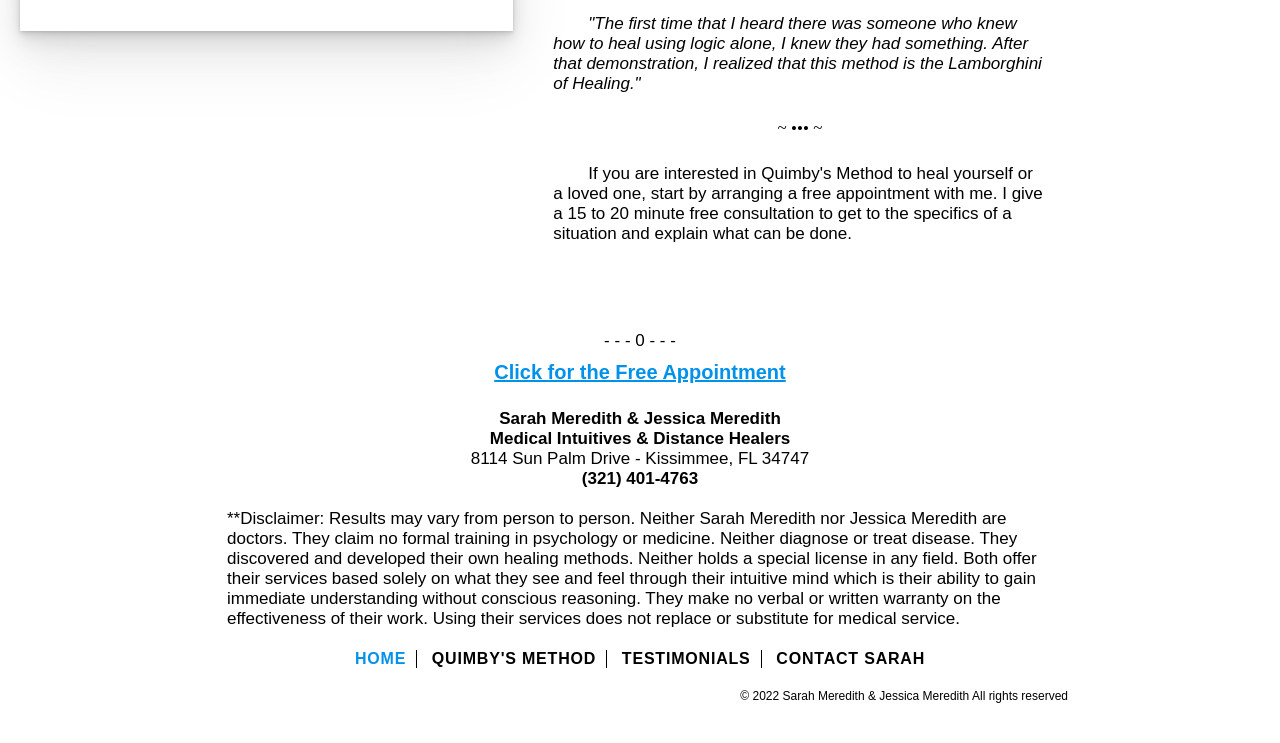
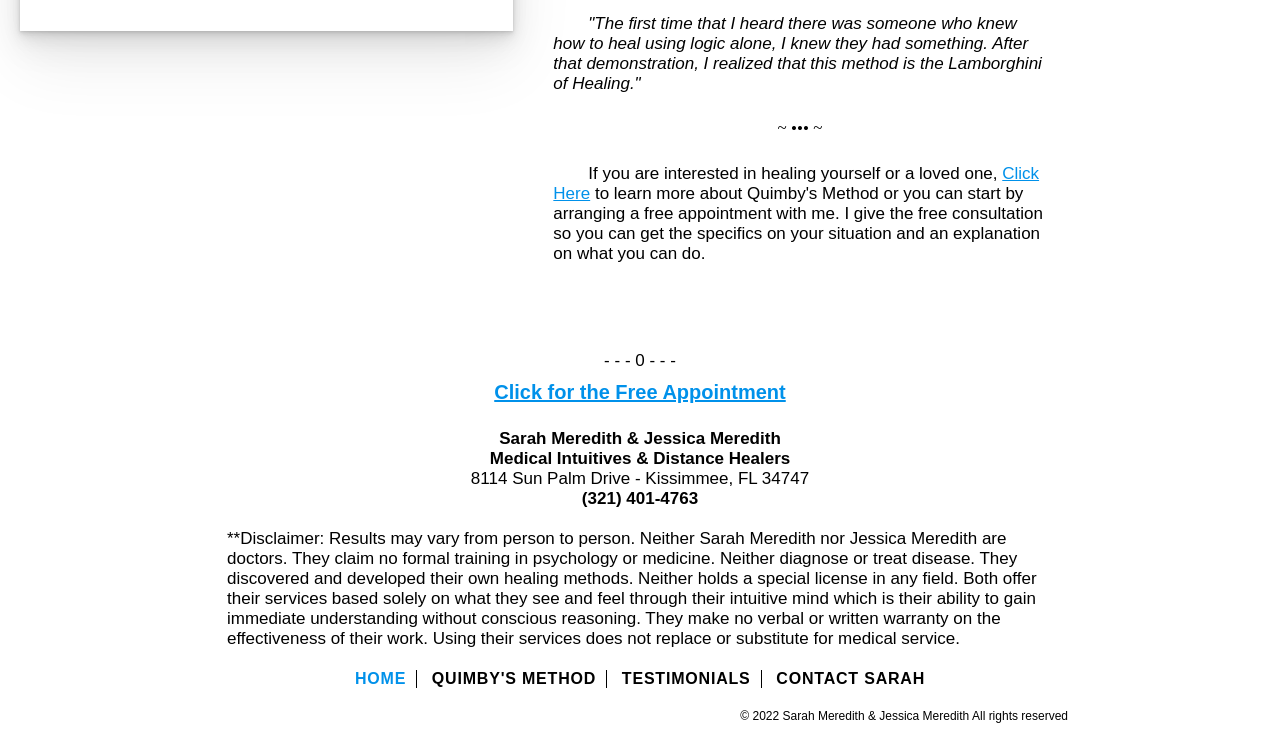
Before and after one commit to wkimak/medical-intuitives, a plain HTML site: page index.html in a window 1280 px wide. Shown: the part 3239-3982 px from the top of the page. Drawn offline with Linux system fonts and the light colour scheme.

Commit message:
fix wording

```diff
--- a/index.html
+++ b/index.html
@@ -6,7 +6,7 @@
     <meta
       name="description"
       content="All Sarah Meredith's Medical Intuitive Healings cause a cure
-      over the phone. Learn how the mind turns off wha's wrong &
+      over the phone. Learn how the mind turns off what's wrong &
       it's pain within minutes/hours."
     />
     <meta name="viewport" content="width=device-width, initial-scale=1" />
@@ -415,10 +415,14 @@
         </div>
 
         <p>
-          If you are interested in Quimby's Method to heal yourself or a loved
-          one, start by arranging a free appointment with me. I give a 15 to 20
-          minute free consultation to get to the specifics of a situation and
-          explain what can be done.
+          If you are interested in healing yourself or a loved one,
+          <a
+            class="text-light-blue"
+            href="https://www.medicalintuitives.com/quimby.html"
+            >Click Here</a
+          >
+          to learn more about Quimby's Method or you can start by arranging a
+          free appointment with me. I give the free consultation so you can get the specifics on your situation and an explanation on what you can do.
         </p>
       </section>
       <aside class="hours-container">
```
